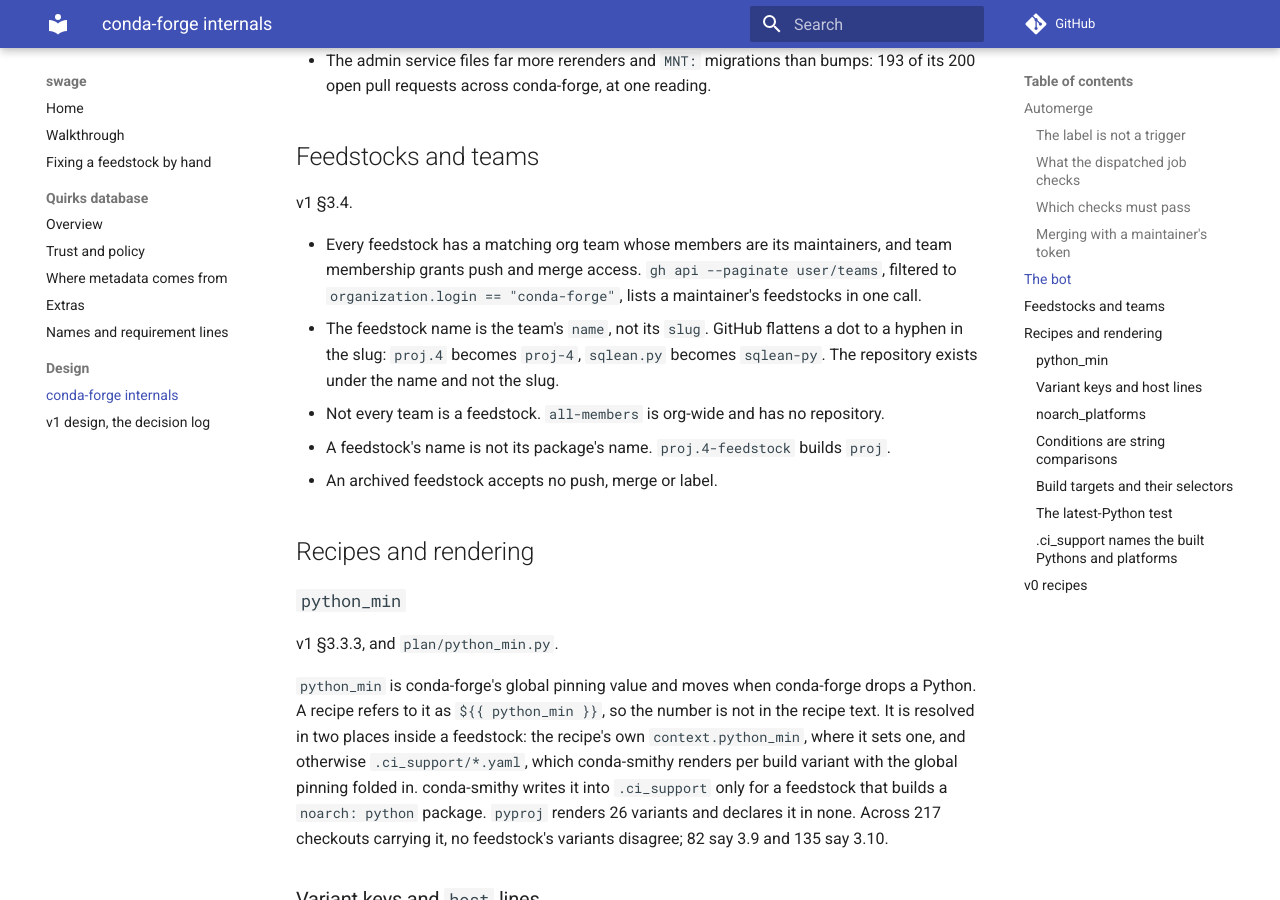
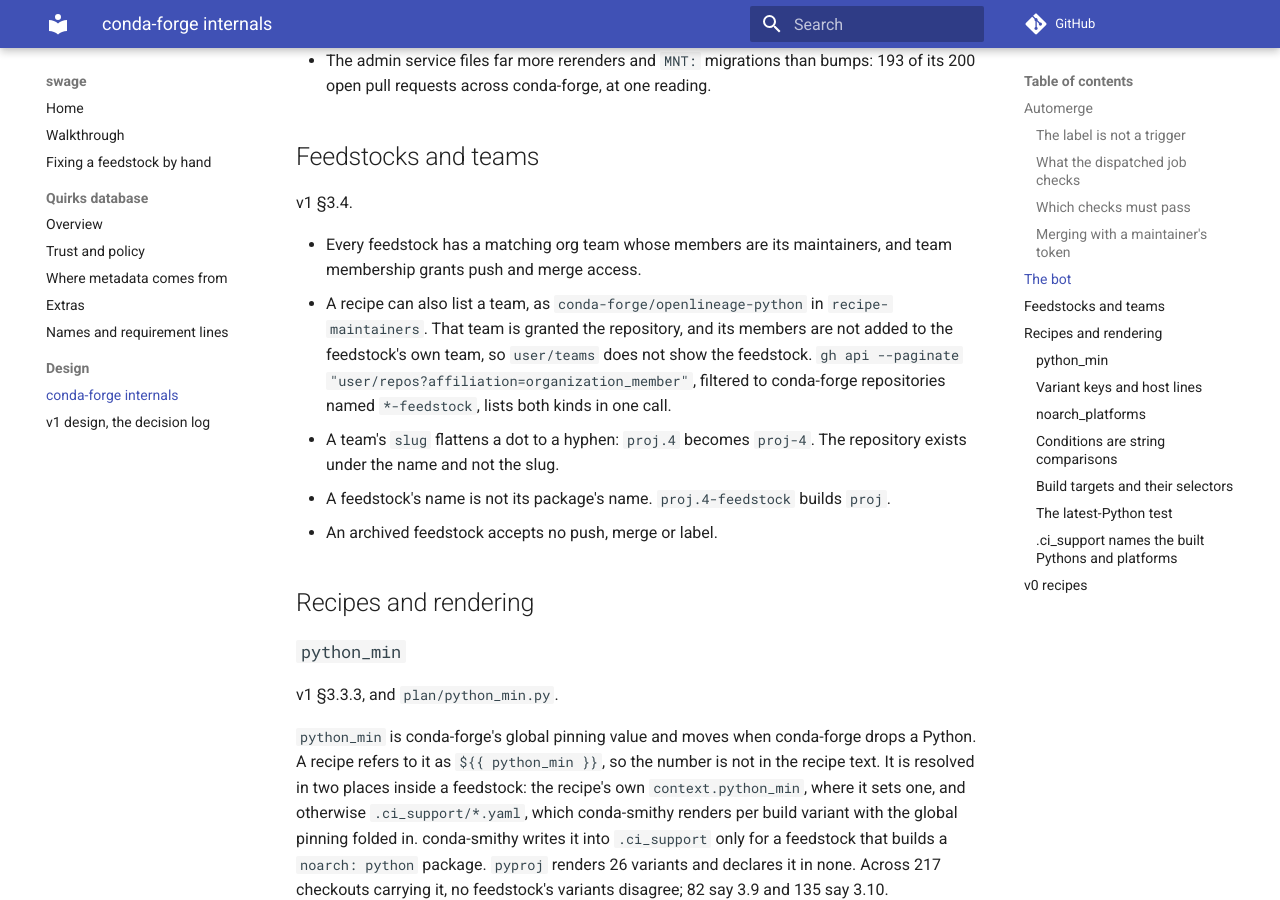
Before and after one commit to xylar/swage, an MkDocs documentation site: the page built from docs/conda-forge.md, in a window 1280 px wide and 900 px high, scrolled down 3430 px. Built offline with MkDocs 1.6.1 and Material for MkDocs 9.7.7, drawn with Linux system fonts in a browser that asks for light colours; comment, search, counter and statistics services are not loaded.

Commit message:
Discover feedstocks through every team that reaches them
A recipe can list a team in recipe-maintainers, as openlineage-dbt lists
conda-forge/openlineage-python. conda-forge grants that team the
repository but does not add its members to the feedstock's own team, so
user/teams never showed openlineage-dbt, openlineage-airflow or
openlineage-integration-common to a member of openlineage-python.

user/repos?affiliation=organization_member lists every repository org
membership reaches, whichever team grants it, in the same five pages.
Filtered to conda-forge repositories named *-feedstock, it found those
three and lost none of the 495 feedstock teams; all-members drops out
because it has no repository, which retires that special case.

Push access is deliberately not filtered on. shapely, recreated after
an accidental deletion, grants its own team read only, and is still
maintained by it; a push that is refused says so when it happens.

Co-Authored-By: Claude Opus 5.5 <noreply@anthropic.com>

```diff
--- a/docs/conda-forge.md
+++ b/docs/conda-forge.md
@@ -159,15 +159,15 @@ v1 §3.4.1.
 v1 §3.4.
 
 - Every feedstock has a matching org team whose members are its maintainers,
-  and team membership grants push and merge access. `gh api --paginate
-  user/teams`, filtered to `organization.login == "conda-forge"`, lists a
-  maintainer's feedstocks in one call.
-- The feedstock name is the team's `name`, not its `slug`. GitHub flattens a
-  dot to a hyphen in the slug: `proj.4` becomes `proj-4`, `sqlean.py`
-  becomes `sqlean-py`. The repository exists under the name and not the
-  slug.
-- Not every team is a feedstock. `all-members` is org-wide and has no
-  repository.
+  and team membership grants push and merge access.
+- A recipe can also list a team, as `conda-forge/openlineage-python` in
+  `recipe-maintainers`. That team is granted the repository, and its
+  members are not added to the feedstock's own team, so `user/teams` does
+  not show the feedstock. `gh api --paginate
+  "user/repos?affiliation=organization_member"`, filtered to conda-forge
+  repositories named `*-feedstock`, lists both kinds in one call.
+- A team's `slug` flattens a dot to a hyphen: `proj.4` becomes `proj-4`.
+  The repository exists under the name and not the slug.
 - A feedstock's name is not its package's name. `proj.4-feedstock` builds
   `proj`.
 - An archived feedstock accepts no push, merge or label.
```
Also changed, not shown: DESIGN.md (+14 -2 lines), 4 other files.
